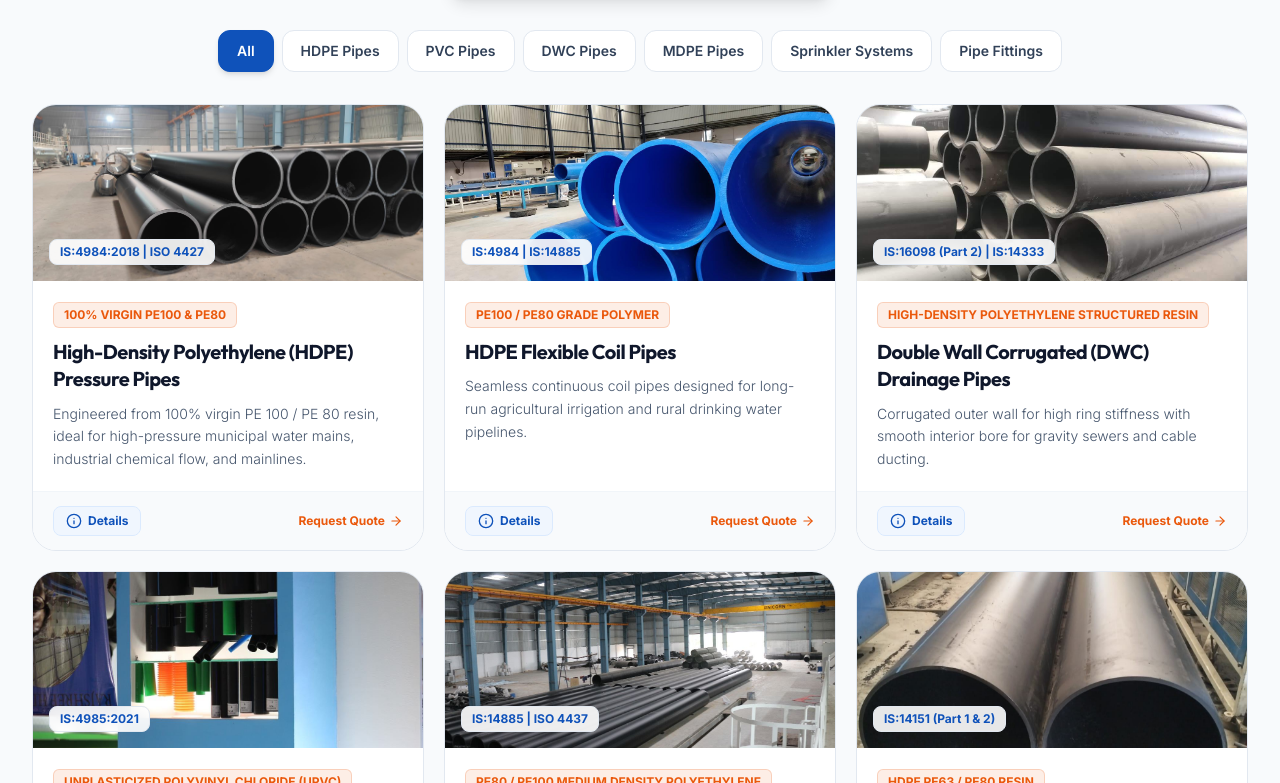
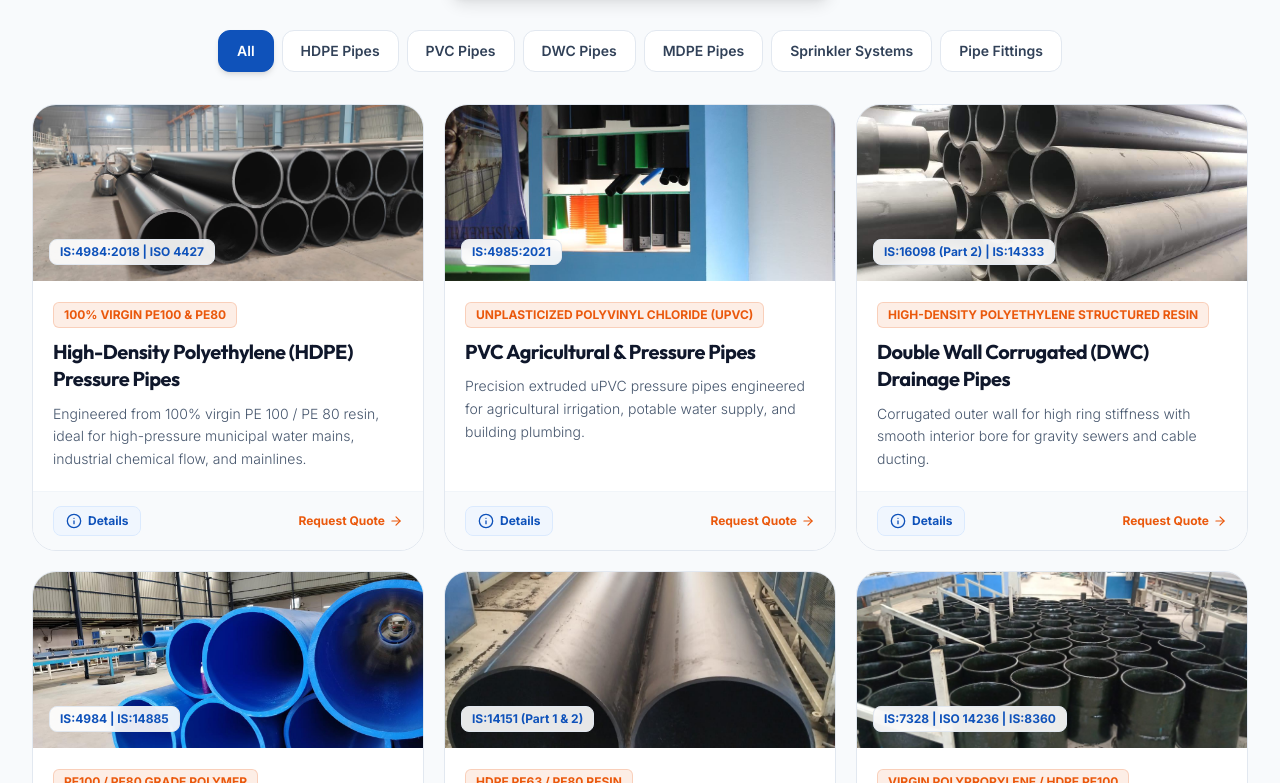
Before and after one commit to shashankjain843/Rajshree, a React (Vite) app: page / in a window 1280 px wide. Shown: the part 4697-5480 px from the top of the page. Built offline with nearby package versions, Linux system fonts and the light colour scheme.

Commit message:
update files

```diff
--- a/src/components/Products.jsx
+++ b/src/components/Products.jsx
@@ -10,9 +10,24 @@ export default function Products() {
   const categories = siteConfig.products.categories;
   const productsList = siteConfig.products.items;
 
-  const filteredProducts = selectedFilter === 'All'
-    ? productsList
-    : productsList.filter(p => p.categories.includes(selectedFilter));
+  // When 'All' is selected, show exactly 1 representative pipe for each category
+  const getFilteredProducts = () => {
+    if (selectedFilter === 'All') {
+      const specificCategories = categories.filter(cat => cat !== 'All');
+      const representativeList = [];
+
+      for (const cat of specificCategories) {
+        const item = productsList.find(p => p.categories.includes(cat) && !representativeList.some(r => r.id === p.id));
+        if (item) {
+          representativeList.push(item);
+        }
+      }
+      return representativeList;
+    }
+    return productsList.filter(p => p.categories.includes(selectedFilter));
+  };
+
+  const filteredProducts = getFilteredProducts();
 
   return (
     <section id="products" className="py-10 md:py-16 bg-slate-50 transition-colors duration-300 relative">
```
